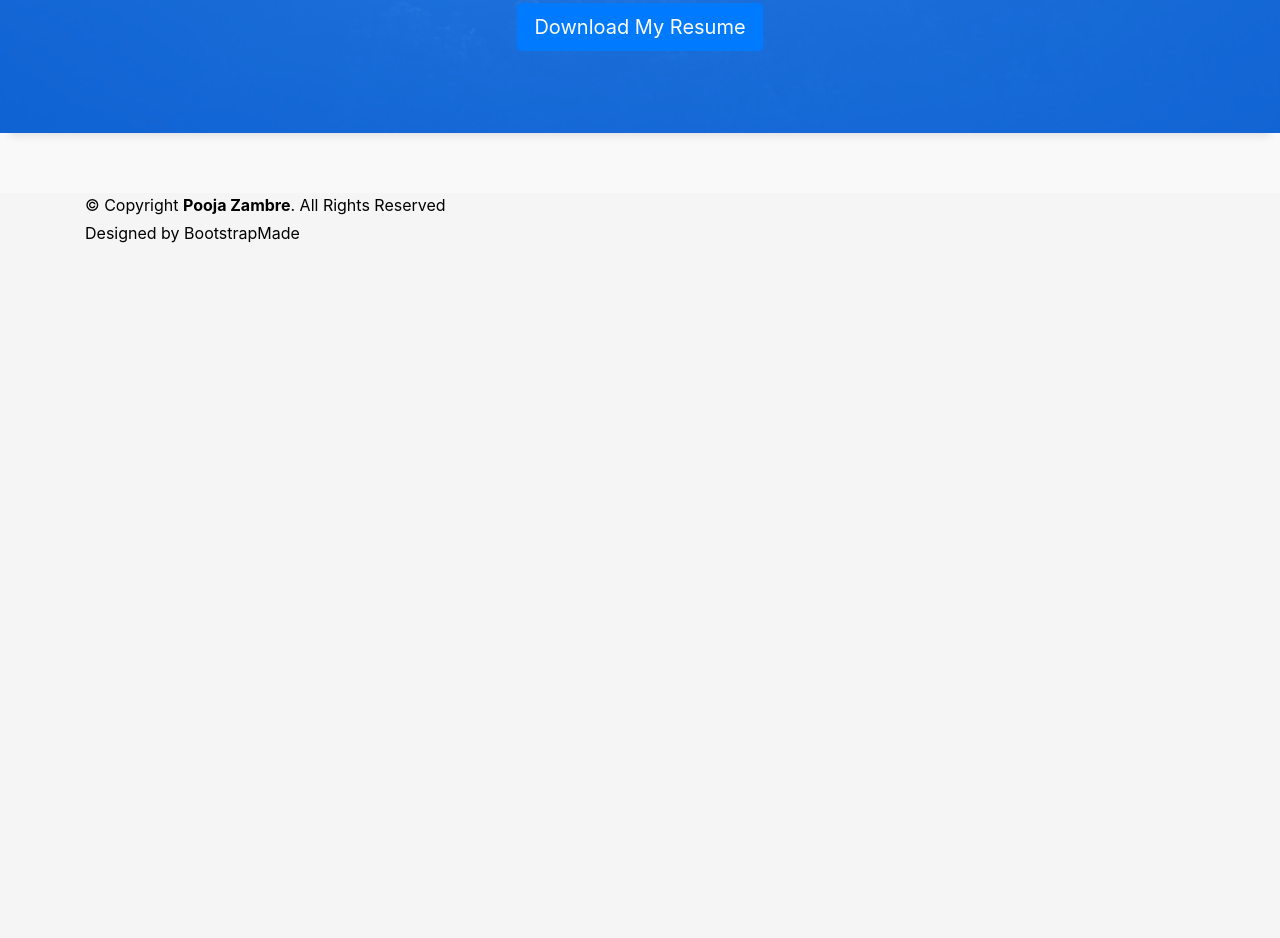
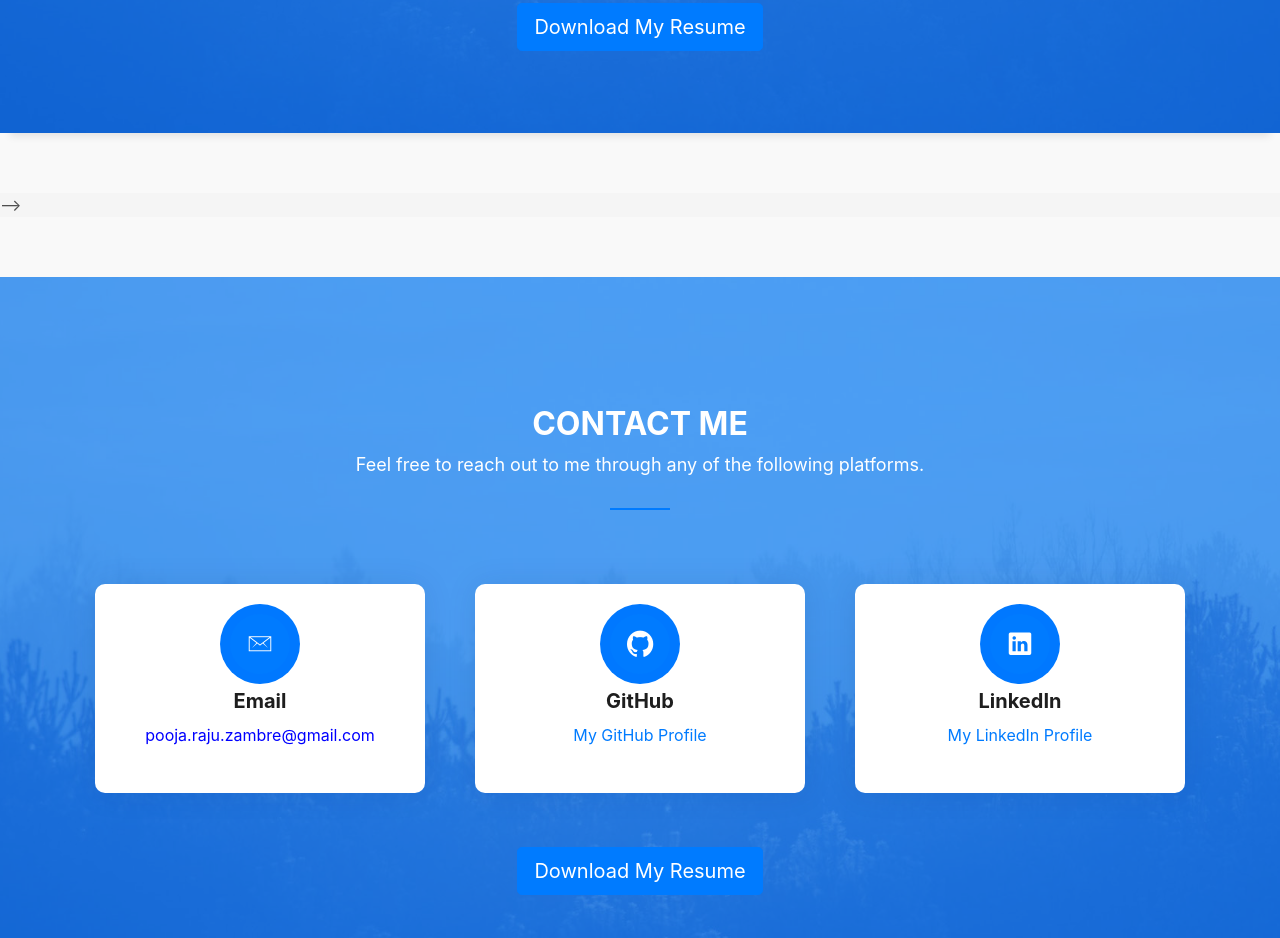
Before and after one commit to poojazambre/poojazambre.github.io, a plain HTML site: page index.html in a window 1280 px wide. Shown: the part 6742-7680 px from the top of the page. Before the commit the page ends 7051 px from the top, so only its background shows below. Drawn offline with Linux system fonts and the light colour scheme; files whose address does not match are found by name.

Commit message:
Update index.html

```diff
--- a/index.html
+++ b/index.html
@@ -654,7 +654,7 @@
     </div>
   </section>
   <!--/ Section Portfolio End /-->
-
+<!--
     <!-- Contact Section -->
 
 <section id="contact" class="contact-mf sect-pt4 route">
@@ -723,6 +723,68 @@
     </div>
 
   </div>
+</section> -->
+
+  <section id="contact" class="contact-mf sect-pt4 route">
+  <div class="contact paralax-mf bg-image" style="background-image: url(img/overlay-bg.jpg);">
+    <div class="overlay-mf"></div>
+    <div class="container">
+      <div class="row">
+        <div class="col-12">
+          <div class="title-box text-center">
+            <h3 class="title-a" style="color: white;">Contact Me</h3>
+            <p class="subtitle-a" style="color: white;">
+              Feel free to reach out to me through any of the following platforms.
+            </p>
+            <div class="line-mf"></div>
+          </div>
+        </div>
+      </div>
+      <div class="row">
+        <div class="col-sm-4 col-md-4"> <div class="contact-box">
+            <div class="contact-ico">
+              <span class="ico-circle"><i class="ion-ios-email-outline"></i></span>
+            </div>
+            <div class="contact-content">
+              <h4 class="contact-title">Email</h4>
+              <p class="contact-description">
+                <a href="mailto:pooja.raju.zambre@gmail.com" style="color: blue;">pooja.raju.zambre@gmail.com</a>
+              </p>
+            </div>
+          </div>
+        </div>
+        <div class="col-sm-4 col-md-4">  <div class="contact-box">
+            <div class="contact-ico">
+              <span class="ico-circle"><i class="ion-social-github"></i></span>
+            </div>
+            <div class="contact-content">
+              <h4 class="contact-title">GitHub</h4>
+              <p class="contact-description">
+                <a href="https://github.com/PoojaZ96" target="_blank">My GitHub Profile</a>
+              </p>
+            </div>
+          </div>
+        </div>
+        <div class="col-sm-4 col-md-4">  <div class="contact-box">
+            <div class="contact-ico">
+              <span class="ico-circle"><i class="ion-social-linkedin"></i></span>
+            </div>
+            <div class="contact-content">
+              <h4 class="contact-title">LinkedIn</h4>
+              <p class="contact-description">
+                <a href="https://www.linkedin.com/in/pooja-zambre" target="_blank">My LinkedIn Profile</a>
+              </p>
+            </div>
+          </div>
+        </div>
+      </div>
+      <div class="row mt-4">
+        <div class="col-12 text-center">
+          <a href="C:\naukri\Pooja Zambre Resume.pdf" class="btn btn-primary btn-lg" download target="_blank" style="margin-top: 20px;">Download My Resume</a>
+        </div>
+      </div>
+    </div>
+  </div>
 </section>
 
     <footer>
```
